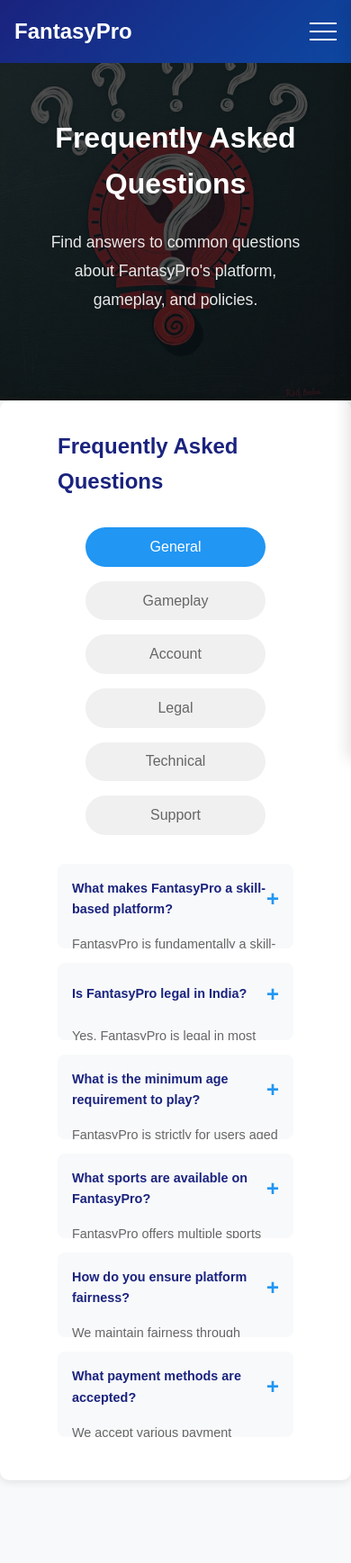
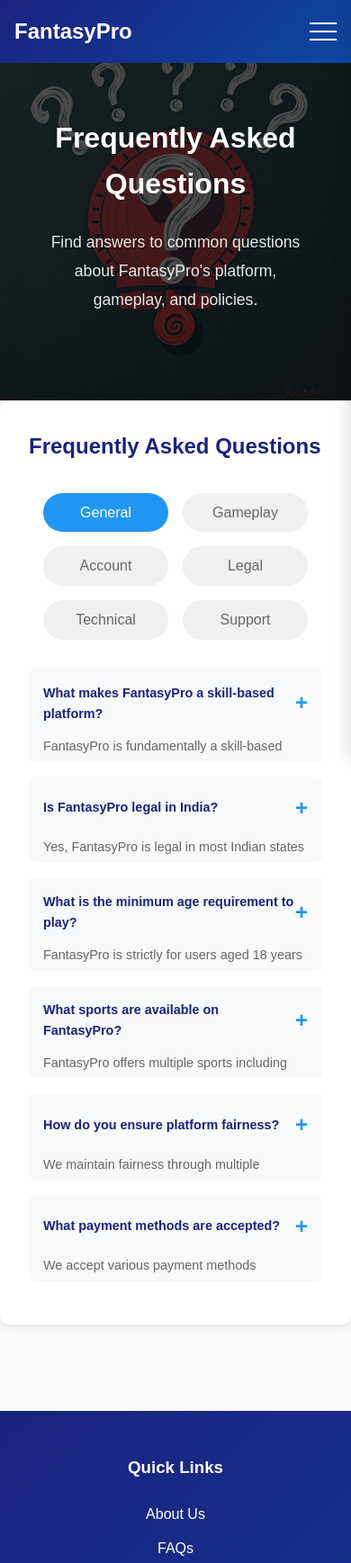
Before and after one commit to Excalibur0888/FantasyPro, a PHP site: page /faqs in a window 390 px wide. Shown: the top 1737 px of the page at 90% size. Run offline with PHP 8.4, Linux system fonts and the light colour scheme.

Commit message:
Minor UI and structural adjustments across multiple pages
- Added `<main>` tag to index.html
- Removed social media links from team member profiles in about page
- Removed social media section from contact page
- Updated contact form action path
- Adjusted CSS for mobile responsiveness and layout
- Simplified some page content and removed redundant elements

```diff
--- a/css/style.css
+++ b/css/style.css
@@ -548,14 +548,11 @@ button:hover {
     background-color: #f0f0f0;
 }
 
-.answer {
-    padding: 0 1.5rem 1.5rem;
-    color: #666;
-    line-height: 1.6;
-}
-
 /* Add animation for answer */
 .answer {
+		padding: 0 1.5rem 1.5rem;
+		color: #666;
+		line-height: 1.6;
     max-height: 0;
     overflow: hidden;
     transition: max-height 0.3s ease-out;
@@ -568,10 +565,15 @@ button:hover {
 /* Mobile responsiveness for FAQs */
 @media (max-width: 768px) {
     .categories {
-        flex-direction: column;
-        align-items: stretch;
+        display: grid;
+				grid-template-columns: 1fr 1fr;
+        justify-items: center;
         padding: 0 1rem;
     }
+
+		.faq-section .container {
+			padding: 0 !important;
+		}
 
     .category-btn {
         width: 100%;
@@ -583,9 +585,14 @@ button:hover {
         font-size: 0.9rem;
     }
 
+		.faq-item {
+			padding-bottom: 10px;
+		}
+
     .answer {
         padding: 0 1rem 1rem;
         font-size: 0.9rem;
+				line-height: 1.2;
     }
 }
 
@@ -2227,6 +2234,7 @@ footer {
     }
 
     .highlight-item {
+			flex-direction: column;
         text-align: left;
     }
 
--- a/features/competitions/index.html
+++ b/features/competitions/index.html
@@ -124,7 +124,6 @@
                                 <img src="../../img/user4.webp" alt="Tournament Winner">
                                 <div class="winner-info">
                                     <h4>Rajesh Verma</h4>
-                                    <span>Tournament Champion</span>
 																		<span>Mumbai, India</span>
                                 </div>
                             </div>
--- a/index.html
+++ b/index.html
@@ -27,7 +27,7 @@
             </nav>
         </div>
     </header>
-
+<main>
     <section class="hero">
         <div class="container">
             <h1>Master Your Skills in Fantasy Sports</h1>
@@ -410,7 +410,7 @@
             <a href="/download" class="cta-button">Download Now</a>
         </div>
     </section>
-
+</main>
     <footer>
         <div class="footer-content">
             <div class="footer-section">
```
Also changed, not shown: about/index.html (+3 -12 lines), contact/index.html (+1 -19 lines).
